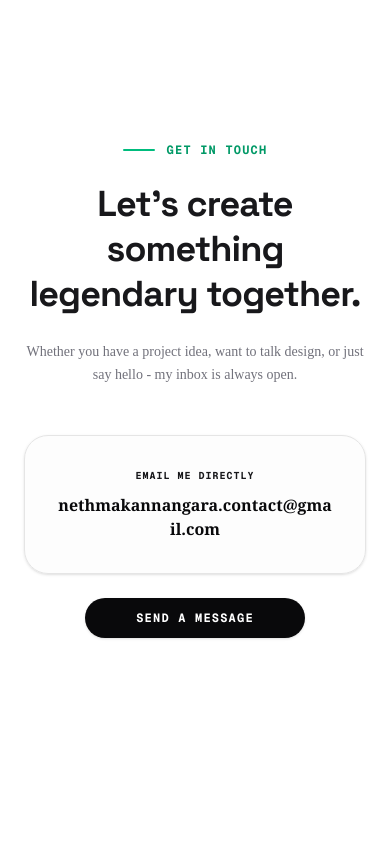
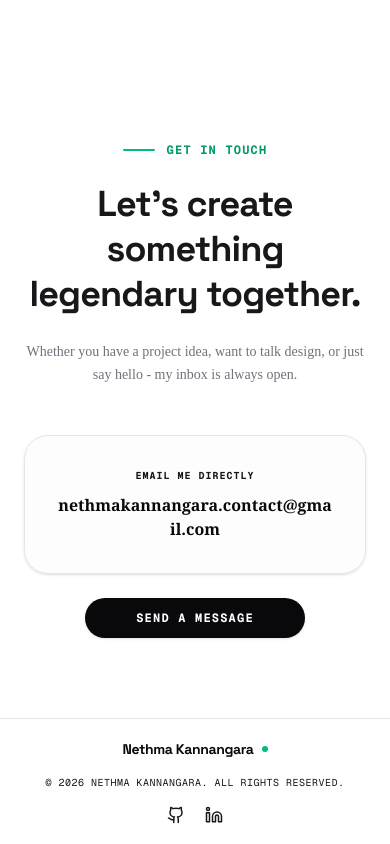
Before and after one commit to nethmakannangara/portfolio, a Next.js app: page / in a window 390 px wide. Shown: the part 5140-5984 px from the top of the page. Before the commit the page ends 5858 px from the top, so only its background shows below. Built offline with nearby package versions, Linux system fonts and the light colour scheme.

Commit message:
feat: implement root layout and footer component

```diff
--- a/app/layout.tsx
+++ b/app/layout.tsx
@@ -1,6 +1,7 @@
 import type { Metadata } from "next";
 import { Geist, Geist_Mono, Space_Grotesk } from "next/font/google";
 import Navbar from "@/components/layout/Navbar";
+import Footer from "@/components/layout/Footer";
 import "./globals.css";
 
 const geistSans = Geist({
@@ -19,8 +20,11 @@ const spaceGrotesk = Space_Grotesk({
 });
 
 export const metadata: Metadata = {
-  title: "Create Next App",
-  description: "Generated by create next app",
+  title: "Nethma Kannangara",
+  description: "Personal Portfolio of Nethma Kannangara",
+  icons: {
+    icon: "/portfolio_page_logo.jpg",
+  },
 };
 
 export default function RootLayout({ children }: LayoutProps<"/">) {
@@ -32,6 +36,7 @@ export default function RootLayout({ children }: LayoutProps<"/">) {
       <body className="min-h-full flex flex-col bg-white text-zinc-900">
         <Navbar logoSrc="/portfolio_page_logo.jpg" />
         {children}
+        <Footer />
       </body>
     </html>
   );
--- /dev/null
+++ b/components/layout/Footer.tsx
@@ -0,0 +1,55 @@
+"use client";
+
+export default function Footer() {
+  const currentYear = new Date().getFullYear();
+
+  return (
+    <footer className="w-full border-t border-zinc-150 bg-white py-5 mt-auto select-none">
+      <div className="max-w-5xl mx-auto px-4 flex flex-col md:flex-row justify-between items-center gap-4">
+
+        {/* Name / Logo indicator */}
+        <div className="flex items-center gap-2">
+          <span className="font-space-grotesk font-bold text-sm tracking-tight text-zinc-950">
+            Nethma Kannangara
+          </span>
+          <span className="h-1.5 w-1.5 rounded-full bg-emerald-500" />
+        </div>
+
+        {/* Copyright notice */}
+        <p className="font-mono text-[10px] text-zinc-450 uppercase tracking-wider text-center md:text-left">
+          © {currentYear} Nethma Kannangara. All rights reserved.
+        </p>
+
+        {/* Social Links */}
+        <div className="flex items-center gap-5">
+          <a
+            href="https://github.com/nethmakannangara"
+            target="_blank"
+            rel="noopener noreferrer"
+            className="text-zinc-450 hover:text-emerald-600 transition-colors duration-200"
+            aria-label="GitHub"
+          >
+            <svg className="w-4.5 h-4.5" viewBox="0 0 24 24" fill="none" stroke="currentColor" strokeWidth="2" strokeLinecap="round" strokeLinejoin="round">
+              <path d="M15 22v-4a4.8 4.8 0 0 0-1-3.5c3 0 6-2 6-5.5.08-1.25-.27-2.48-1-3.5.28-1.15.28-2.35 0-3.5 0 0-1 0-3 1.5-2.64-.5-5.36-.5-8 0C6 2 5 2 5 2c-.3 1.15-.3 2.35 0 3.5A5.403 5.403 0 0 0 4 9c0 3.5 3 5.5 6 5.5-.39.49-.68 1.05-.85 1.65-.17.6-.22 1.23-.15 1.85v4" />
+              <path d="M9 18c-4.51 2-5-2-7-2" />
+            </svg>
+          </a>
+          <a
+            href="https://www.linkedin.com/in/nethma-chathuranga/"
+            target="_blank"
+            rel="noopener noreferrer"
+            className="text-zinc-450 hover:text-emerald-600 transition-colors duration-200"
+            aria-label="LinkedIn"
+          >
+            <svg className="w-4.5 h-4.5" viewBox="0 0 24 24" fill="none" stroke="currentColor" strokeWidth="2" strokeLinecap="round" strokeLinejoin="round">
+              <path d="M16 8a6 6 0 0 1 6 6v7h-4v-7a2 2 0 0 0-2-2 2 2 0 0 0-2 2v7h-4v-7a6 6 0 0 1 6-6z" />
+              <rect x="2" y="9" width="4" height="12" />
+              <circle cx="4" cy="4" r="2" />
+            </svg>
+          </a>
+        </div>
+
+      </div>
+    </footer>
+  );
+}
```
